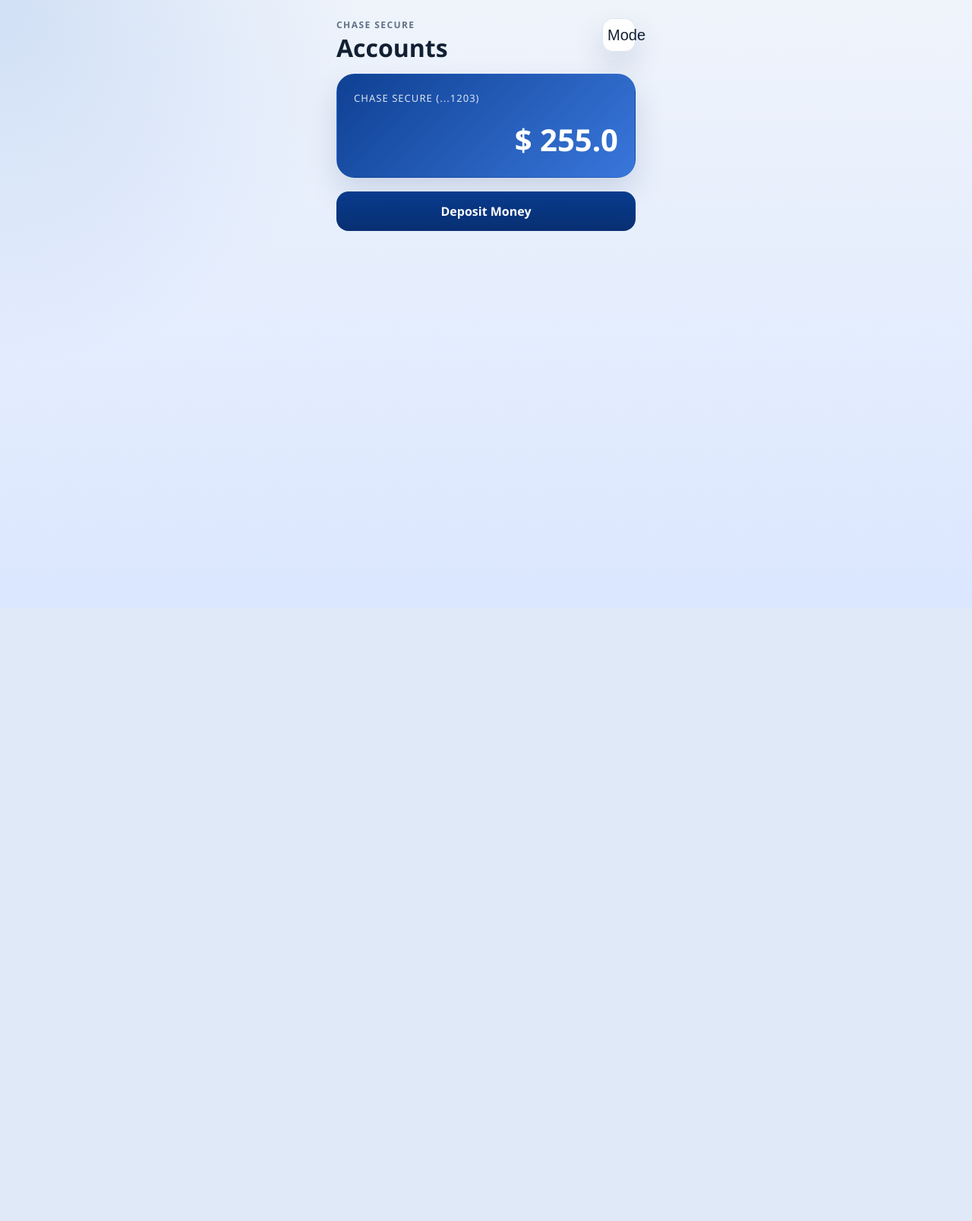
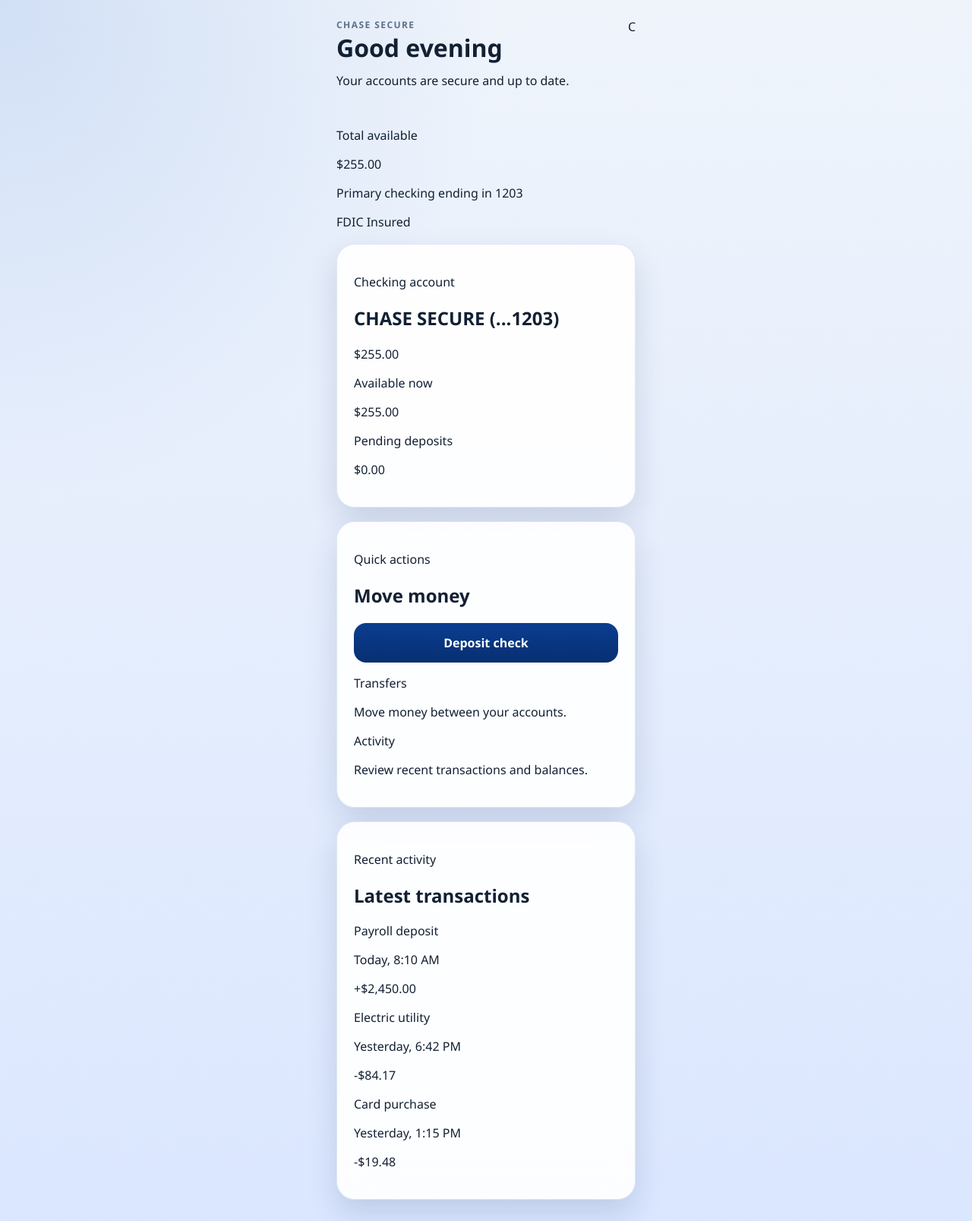
Before and after one commit to procvv/newchaseee, a Flask app: page / in a window 1280 px wide. Shown: the whole page at 76% size. Before the commit the page ends 304 px from the top, so only its background shows below. Run offline with Flask 3, Linux system fonts and the light colour scheme.

Commit message:
Add files via upload

```diff
--- a/Chase Bank 4 Mobile/templates/base.html
+++ b/Chase Bank 4 Mobile/templates/base.html
@@ -4,7 +4,7 @@
     <meta charset="UTF-8">
     <meta name="viewport" content="width=device-width, initial-scale=1.0, viewport-fit=cover">
     <title>{% block title %}Chase Secure{% endblock %}</title>
-    <meta name="theme-color" content="#0a3d91">
+    <meta name="theme-color" content="#f3f7fc" id="themeColorMeta">
     <meta name="mobile-web-app-capable" content="yes">
     <meta name="apple-mobile-web-app-capable" content="yes">
     <meta name="apple-mobile-web-app-status-bar-style" content="default">
@@ -21,8 +21,9 @@
             <div>
                 <p class="eyebrow">Chase Secure</p>
                 <h1 class="page-title">{% block page_title %}{% endblock %}</h1>
+                {% block page_subtitle %}{% endblock %}
             </div>
-            <button class="icon-button" type="button" onclick="toggleDark()" aria-label="Toggle dark mode">Mode</button>
+            <div class="brand-mark" aria-hidden="true">C</div>
         </header>
 
         <section class="install-banner is-hidden" id="installBanner" aria-live="polite">
--- a/Chase Bank 4 Mobile/templates/home.html
+++ b/Chase Bank 4 Mobile/templates/home.html
@@ -1,13 +1,91 @@
 {% extends "base.html" %}
 
 {% block title %}Accounts | Chase Secure{% endblock %}
-{% block page_title %}Accounts{% endblock %}
+{% block page_title %}Good evening{% endblock %}
+{% block page_subtitle %}<p class="page-subtitle">Your accounts are secure and up to date.</p>{% endblock %}
 
 {% block content %}
-    <section class="card account-card">
-        <p class="account-label">CHASE SECURE (...1203)</p>
-        <div class="balance">$ {{ balance }}</div>
+    <section class="hero-card">
+        <div class="hero-copy">
+            <p class="hero-label">Total available</p>
+            <div class="hero-balance">${{ "%.2f"|format(balance) }}</div>
+            <p class="hero-meta">Primary checking ending in 1203</p>
+        </div>
+        <div class="hero-chip">FDIC Insured</div>
     </section>
 
-    <a href="/deposit" class="button cta-link">Deposit Money</a>
+    <section class="card section-card">
+        <div class="section-header">
+            <div>
+                <p class="section-label">Checking account</p>
+                <h2 class="section-title">CHASE SECURE (...1203)</h2>
+            </div>
+            <p class="section-amount">${{ "%.2f"|format(balance) }}</p>
+        </div>
+
+        <div class="stat-grid">
+            <div class="stat-tile">
+                <p class="stat-label">Available now</p>
+                <p class="stat-value">${{ "%.2f"|format(balance) }}</p>
+            </div>
+            <div class="stat-tile">
+                <p class="stat-label">Pending deposits</p>
+                <p class="stat-value">$0.00</p>
+            </div>
+        </div>
+    </section>
+
+    <section class="card section-card">
+        <div class="section-header compact">
+            <div>
+                <p class="section-label">Quick actions</p>
+                <h2 class="section-title">Move money</h2>
+            </div>
+        </div>
+
+        <a href="/deposit" class="button cta-link">Deposit check</a>
+        <div class="action-row">
+            <div class="mini-action">
+                <p class="mini-action-label">Transfers</p>
+                <p class="mini-action-copy">Move money between your accounts.</p>
+            </div>
+            <div class="mini-action">
+                <p class="mini-action-label">Activity</p>
+                <p class="mini-action-copy">Review recent transactions and balances.</p>
+            </div>
+        </div>
+    </section>
+
+    <section class="card section-card">
+        <div class="section-header compact">
+            <div>
+                <p class="section-label">Recent activity</p>
+                <h2 class="section-title">Latest transactions</h2>
+            </div>
+        </div>
+
+        <div class="activity-list">
+            <div class="activity-item">
+                <div>
+                    <p class="activity-title">Payroll deposit</p>
+                    <p class="activity-subtitle">Today, 8:10 AM</p>
+                </div>
+                <p class="activity-amount positive">+$2,450.00</p>
+            </div>
+            <div class="activity-item">
+                <div>
+                    <p class="activity-title">Electric utility</p>
+                    <p class="activity-subtitle">Yesterday, 6:42 PM</p>
+                </div>
+                <p class="activity-amount">-$84.17</p>
+            </div>
+            <div class="activity-item">
+                <div>
+                    <p class="activity-title">Card purchase</p>
+                    <p class="activity-subtitle">Yesterday, 1:15 PM</p>
+                </div>
+                <p class="activity-amount">-$19.48</p>
+            </div>
+        </div>
+    </section>
 {% endblock %}
```
Also changed, not shown: Chase Bank 4 Mobile/templates/deposit.html (+16 -4 lines), Chase Bank 4 Mobile/templates/receipt.html (+27 -10 lines).
